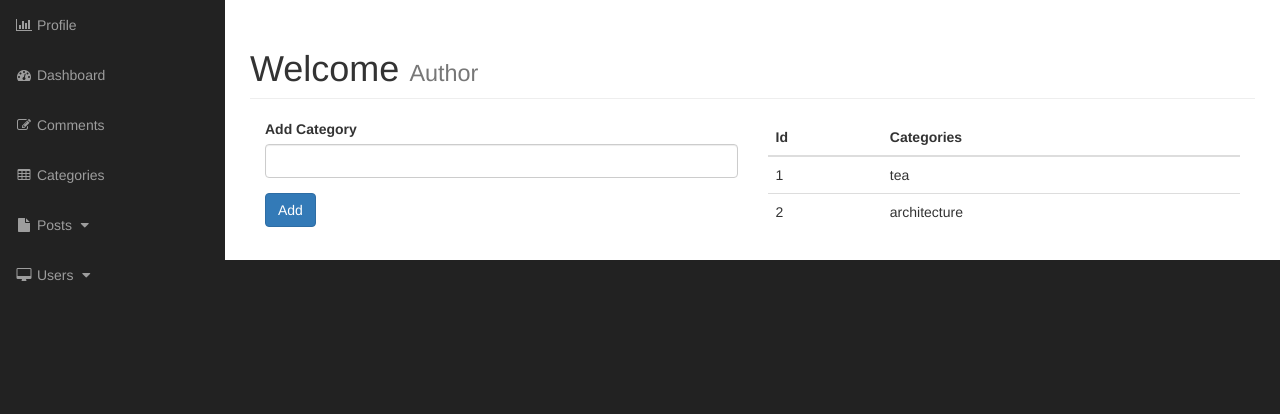
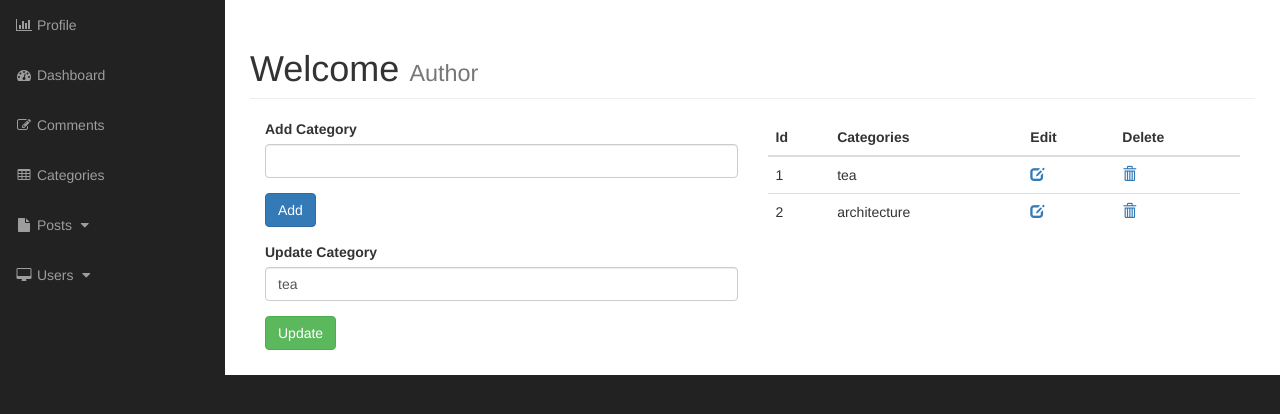
Before and after one commit to boroji/CMS, a PHP site: page /admin/categories.php?edit=1 in a window 1280 px wide. Shown: the part 51-465 px from the top of the page. Run offline with PHP 8.4, Linux system fonts and the light colour scheme; data comes from the database, SQL or seed files in the repository.

Commit message:
added the update functionality and finalized CRUD

```diff
--- a/admin/categories.php
+++ b/admin/categories.php
@@ -33,7 +33,7 @@
                                 $query = "INSERT INTO categories(cat_title) VALUE('$user_add') ";
                                 $add_result = mysqli_query($connection, $query);
 
-                                if(!$add_result) {
+                                if (!$add_result) {
                                     die(mysqli_error($connection));
                                 }
                             }
@@ -49,6 +49,16 @@
                                 <input type="submit" class="btn btn-primary" name="mySubmit" value="Add">
                             </div>
                         </form>
+
+                        <?php
+
+                        if (isset($_GET['edit'])) {
+                            $cat_id = $_GET['edit'];
+
+                            include "includes/update.php";
+                        }
+
+                        ?>
                     </div>
 
                     <div class="col-xs-6">
@@ -57,11 +67,13 @@
                                 <tr>
                                     <th>Id</th>
                                     <th>Categories</th>
+                                    <th>Edit</th>
+                                    <th>Delete</th>
                                 </tr>
                             </thead>
                             <tbody>
                                 <?php
-
+                                // adding the category
                                 $query = "SELECT * FROM categories";
                                 $category_result_admin = mysqli_query($connection, $query);
 
@@ -71,10 +83,24 @@
                                     echo "  <tr>
                                                 <td>{$category_id}</td>
                                                 <td>{$category_title}</td>
+                                                <td><a href='categories.php?edit={$category_id}'><span class='glyphicon glyphicon-edit' aria-hidden='true'></span></a></td>
+                                                <td><a href='categories.php?delete={$category_id}'><span class='glyphicon glyphicon-trash' aria-hidden='true'></span></a></td>
                                             </tr>";
                                 }
 
                                 ?>
+
+                                <?php
+                                // deleting the category
+                                if (isset($_GET['delete'])) {
+                                    $delete_id = $_GET['delete'];
+                                    $query = "DELETE FROM categories WHERE cat_id = {$delete_id}";
+                                    $category_delete = mysqli_query($connection, $query);
+                                    header("Location: categories.php");
+                                }
+                                ?>
+
+
 
                             </tbody>
                         </table>
--- /dev/null
+++ b/admin/includes/update.php
@@ -0,0 +1,36 @@
+<form action="" method="post">
+    <div class="form-group">
+        <label for="updateTitle">Update Category</label>
+        <?php
+        // updating the category
+        if (isset($_GET['edit'])) {
+            $edit_id = $_GET['edit'];
+            $query = "SELECT * FROM categories WHERE cat_id = {$edit_id}";
+            $category_edit = mysqli_query($connection, $query);
+
+            while ($edit_links = mysqli_fetch_assoc($category_edit)) {
+                $cat_title = $edit_links['cat_title'];
+                $cat_id = $edit_links['cat_id'];
+
+        ?>
+
+
+                <input value="<?php if (isset($cat_title)) {
+                                    echo $cat_title;
+                                } ?>" type="text" class="form-control" name="updateTitle" id="updateTitle">
+
+        <?php }
+        } ?>
+    </div>
+    <div class="form-group">
+        <?php
+        // update category
+        if (isset($_POST['update'])) {
+            $new_title = $_POST['updateTitle'];
+            $query = "UPDATE categories SET cat_title = '{$new_title}' WHERE cat_id = {$cat_id}";
+            $category_update = mysqli_query($connection, $query);
+        }
+        ?>
+        <input type="submit" class="btn btn-success" name="update" value="Update">
+    </div>
+</form>
```
